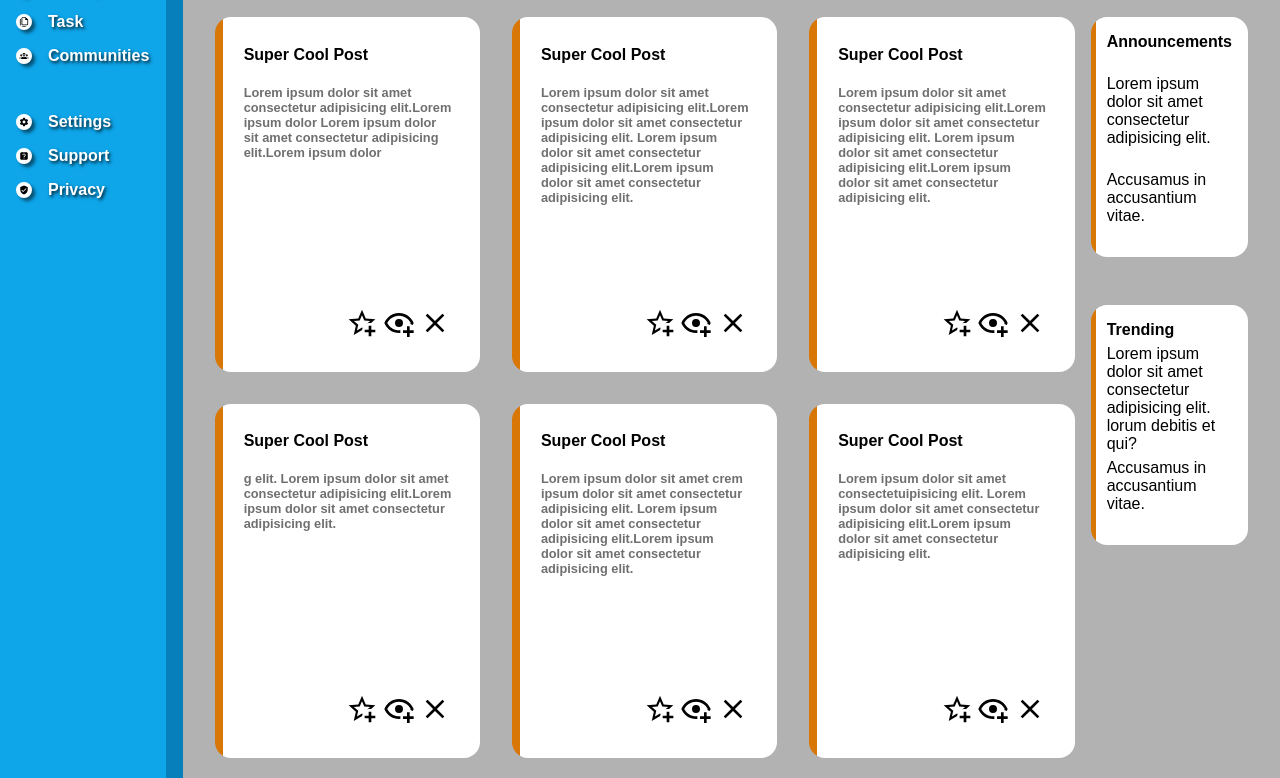
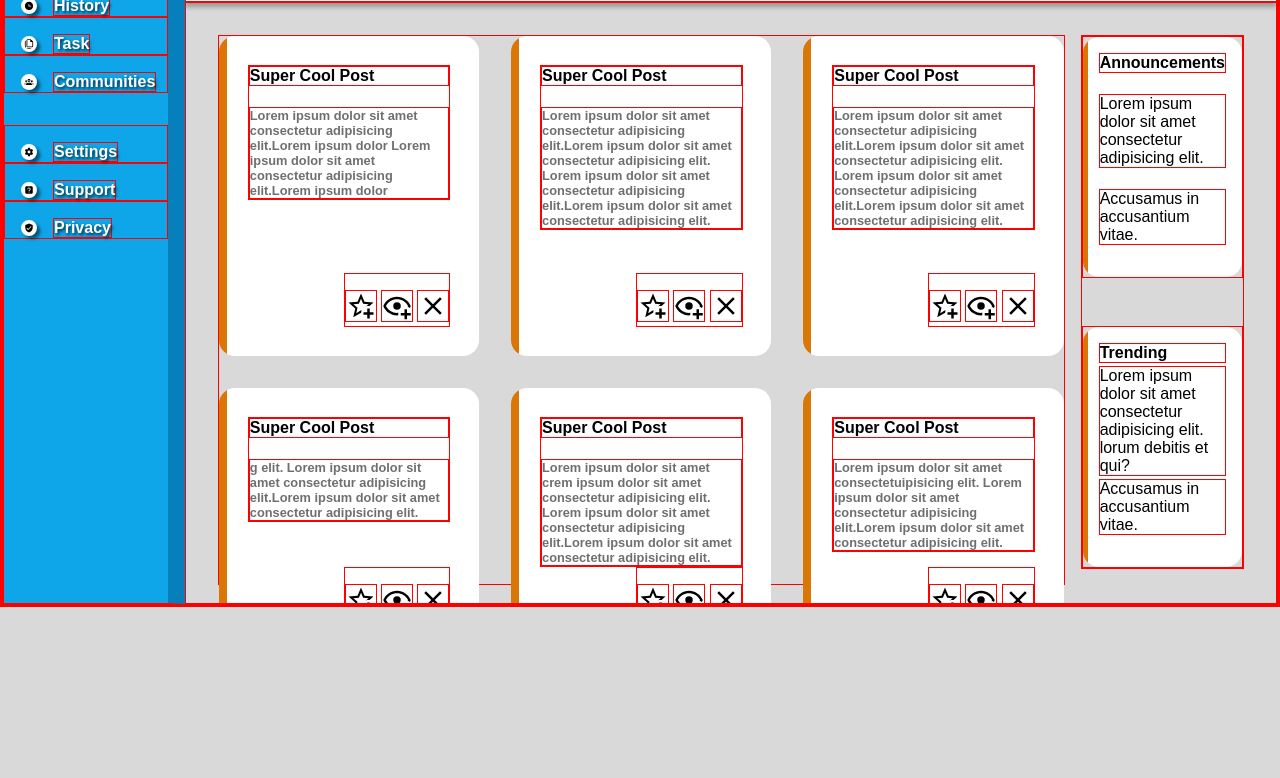
Before and after one commit to palcca/admin-dashboard, a plain HTML site: page index.html in a window 1280 px wide. Shown: the part 193-971 px from the top of the page. After the commit the page ends 800 px from the top, so only its background shows below. Drawn offline with Linux system fonts and the light colour scheme.

Commit message:
fix issue with page height

```diff
--- a/styles.css
+++ b/styles.css
@@ -1,14 +1,18 @@
 *{
     font-family: sans-serif;
-    border:0px red solid;
-    font-size: max(1rem ,max(0.9vh, 0.9vw));
+    border:1px red solid;
+    font-size: max(1rem ,max(0.8vh, 0.8vw));
     box-sizing: border-box;
     margin: 0;
     padding: 0;
 }
 
+html, body, .container{
+    height:100%;
+}
+
 body{
-    background-color: rgba(0, 0, 0, 0.301);
+    background-color: rgba(0, 0, 0, 0.15);
 }
 
 .container{
@@ -209,10 +213,12 @@ body{
     padding: 1rem 1rem 2rem 1rem;
 
 }
+
 .announcements .card{
     height: min(20rem, 30vh);
     padding: 1rem 1rem 2rem 1rem;
 }
+
 .card{
     display: flex;
     flex-direction: column;
```
